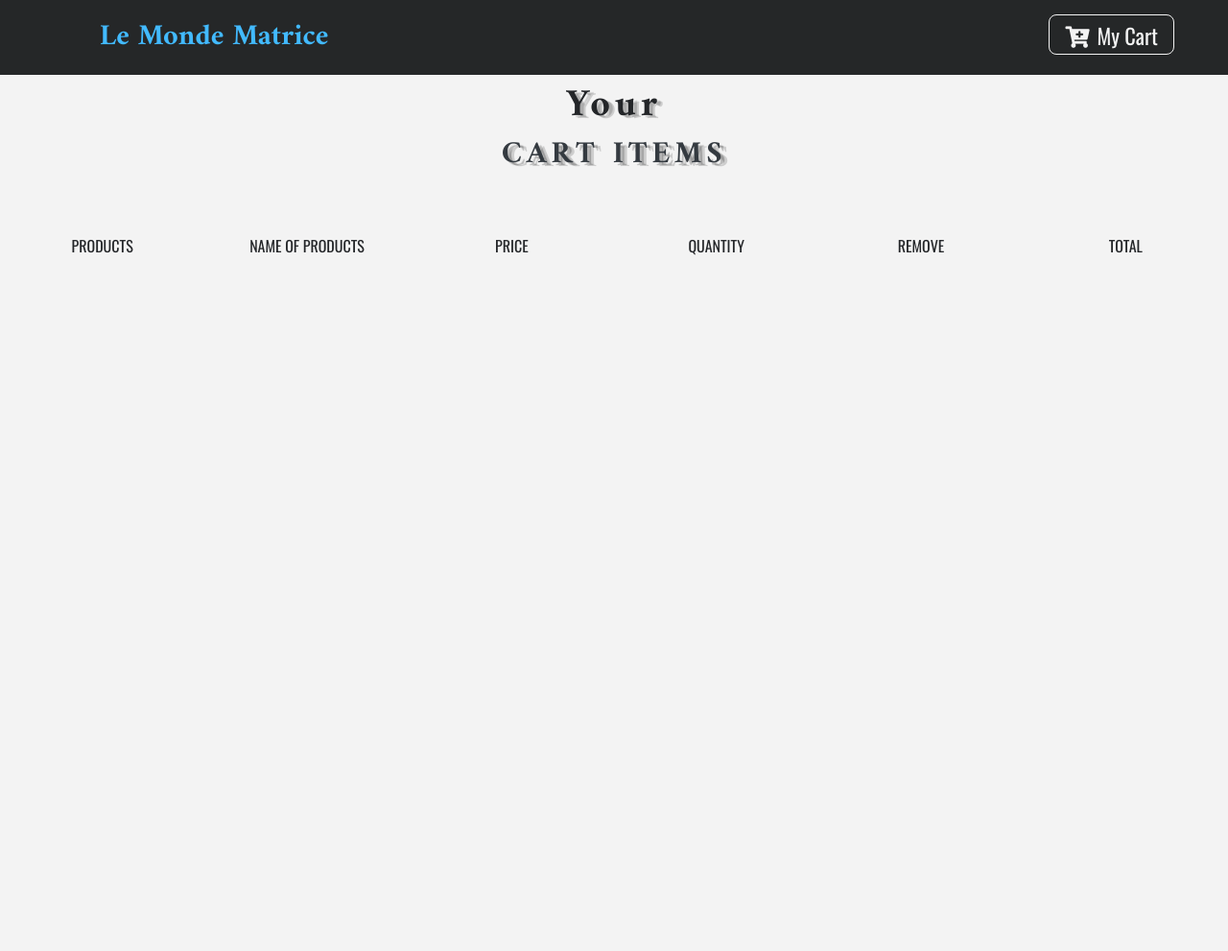
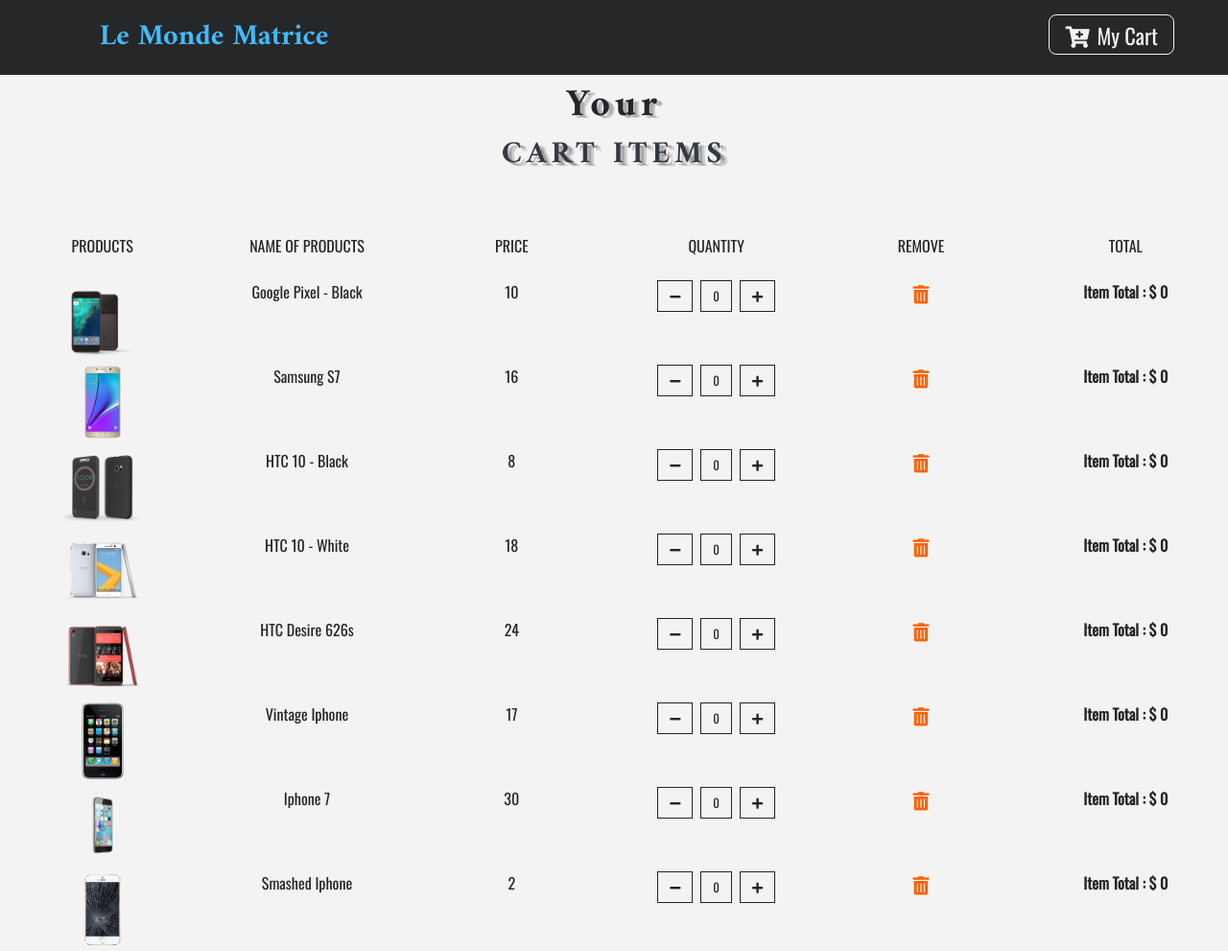
Before and after one commit to S-Rosemond/S-Rosemond.github.io-React-Ecom, a React app in the folder e-com-store/: page /cart in a window 1280 px wide. Shown: the whole page at 96% size. Before the commit the page ends 800 px from the top, so only its background shows below. Built offline with nearby package versions, Linux system fonts and the light colour scheme.

Commit message:
Cart Item, Cart List layout + scss changes

```diff
--- a/e-com-store/src/components/Cart/Cart.js
+++ b/e-com-store/src/components/Cart/Cart.js
@@ -3,6 +3,7 @@
 import Title from '../Title';
 import CartColumns from './CartColumns';
 import EmptyCart from './EmptyCart';
+import CartList from './CartList';
 
 export default class Cart extends Component {
 	render() {
@@ -16,6 +17,7 @@
 								<React.Fragment>
 									<Title name="your" title="cart items" />
 									<CartColumns />
+									<CartList value={value} />
 								</React.Fragment>
 							);
 						} else {
--- /dev/null
+++ b/e-com-store/src/components/Cart/CartItem.js
@@ -0,0 +1,44 @@
+import React from 'react';
+
+const CartItem = ({ item, value }) => {
+	const { id, title, img, price, total, count } = item;
+	const { increment, decrement, removeItem } = value;
+
+	return (
+		<div className="row my-2 text-capitalize text-center">
+			<div className="col-10 mx-auto col-lg-2">
+				<img src={img} style={{ width: '5rem', height: '5rem' }} alt="Cart item" className="img-fluid" />
+			</div>
+			<div className="col-10 mx-auto col-lg-2">
+				<span className="d-lg-none">Product :</span> {title}
+			</div>
+			<div className="col-10 mx-auto col-lg-2">
+				<span className="d-lg-none">Price :</span> {price}
+			</div>
+			<div className="col-10 mx-auto col-lg-2 my-2 my-lg-0">
+				<div className="d-flex justify-content-center">
+					<div>
+						<span className="btn btn-black mx-1" onClick={() => decrement(id)}>
+							<i className="fas fa-minus" />
+						</span>
+						<span className="btn btn-black mx-1">{count}</span>
+						<span className="btn btn-black mx-1" onClick={() => increment(id)}>
+							<i className="fas fa-plus" />
+						</span>
+					</div>
+				</div>
+			</div>
+			{/* End */}
+			<div className="col-10 mx-auto col-lg-2">
+				<div className="cart-icon" onClick={() => removeItem(id)}>
+					<i className="fas fa-trash-alt" />
+				</div>
+			</div>
+			<div className="col-10 mx-auto col-lg-2">
+				<strong>item total : $ {total}</strong>
+			</div>
+		</div>
+	);
+};
+
+export default CartItem;
--- /dev/null
+++ b/e-com-store/src/components/Cart/CartList.js
@@ -0,0 +1,16 @@
+import React from 'react';
+import CartItem from './CartItem';
+
+const CartList = ({ value }) => {
+	const { cart } = value;
+
+	return (
+		<div className="container-fluid">
+			{cart.map(item => {
+				return <CartItem key={item.id} item={item} value={value} />;
+			})}
+		</div>
+	);
+};
+
+export default CartList;
--- a/e-com-store/src/styles/base/_app.scss
+++ b/e-com-store/src/styles/base/_app.scss
@@ -11,4 +11,6 @@
 
 	--mainYellow: #ffa400;
 	--lightYellow: #e6a734;
+
+	--mainOrange: #ff6100;
 }
--- /dev/null
+++ b/e-com-store/src/styles/components/_button.scss
@@ -0,0 +1,18 @@
+.btn-black {
+	background: transparent;
+	text-transform: capitalize;
+	font-size: 0.8rem !important;
+	color: var(--mainDark);
+	border-radius: 0 !important;
+	border: 0.1rem solid var(--mainDark) !important;
+	&:hover {
+		background: var(--mainDark) !important;
+		color: var(--mainWhite) !important;
+	}
+}
+
+.cart-icon {
+	cursor: pointer;
+	font-size: 1.2rem;
+	color: var(--mainOrange);
+}
--- a/e-com-store/src/styles/index.scss
+++ b/e-com-store/src/styles/index.scss
@@ -2,3 +2,4 @@
 @import './base/main.scss';
 @import './components/text';
 @import './components/card-img.scss';
+@import './components/button';
```
